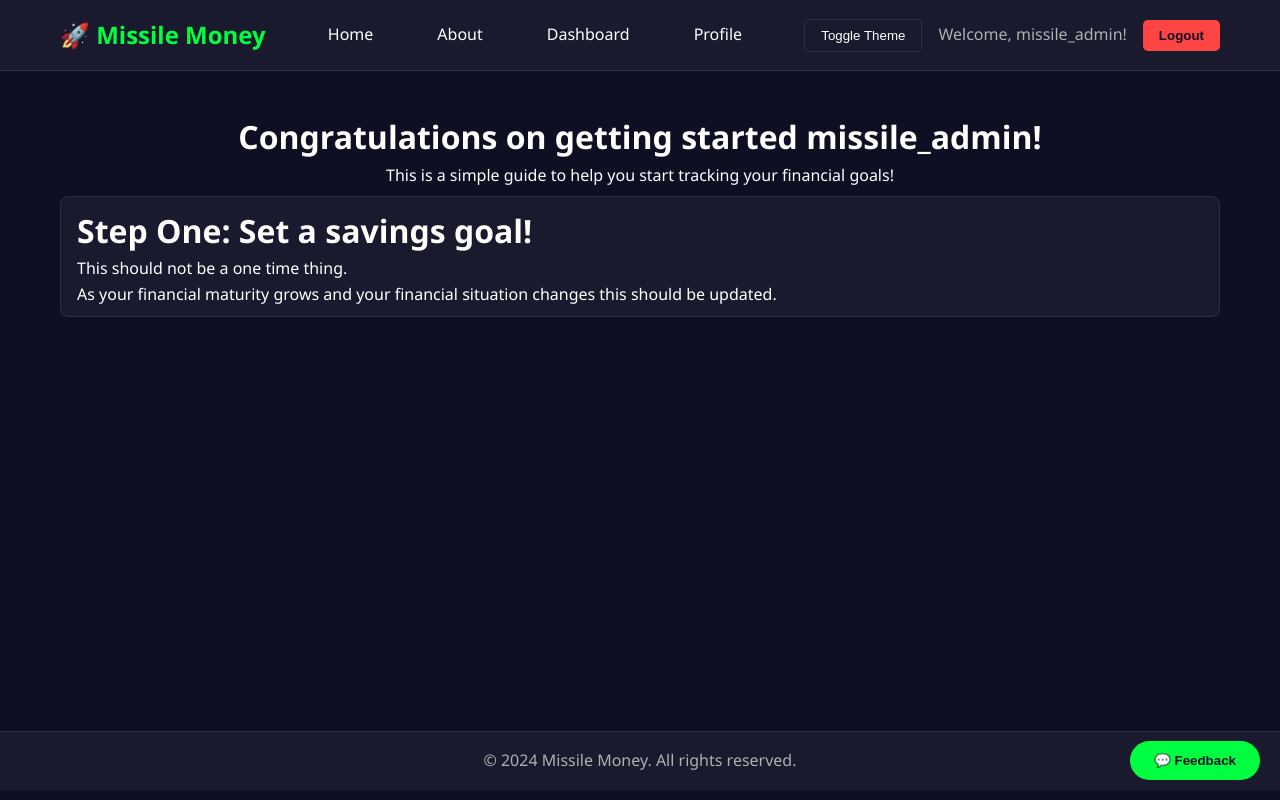
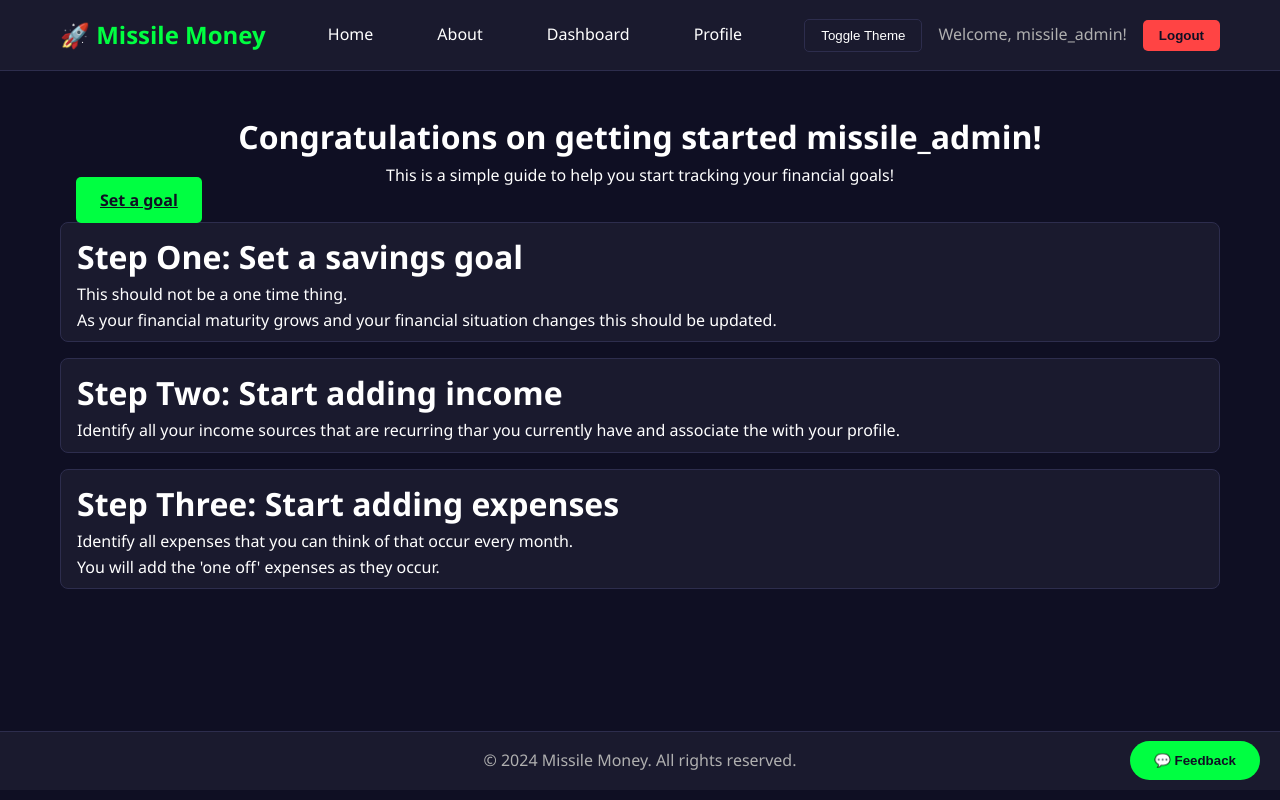
Before and after one commit to joe01001010/CS3300-missile-money, a Django app: page /getting-started/ in a window 1280 px wide. Run offline with Django 5.2, Linux system fonts and the light colour scheme; a user stored in the database is signed in.

Commit message:
Got the display for all 3 divs in a row working. Need to update the set goal page and add it in multiple places

```diff
--- a/missile_money/main/views.py
+++ b/missile_money/main/views.py
@@ -393,7 +393,16 @@ def send_payment(request):
 def start_guide(request):
     """
     This function takes a request as an argument
-    This function also sets the user to the request.user
     This function will direct the user to the getting started html page
     """
     return render(request, 'getting-started.html')
+
+
+@login_required
+def savings_goal(request):
+    """
+    This function takes a request as an argument
+    This function also sets the user to the request.user
+    This function will direct the user to the page to set a savings goal
+    """
+    return render(request, 'savings-goal.html')
--- a/missile_money/missile_money/urls.py
+++ b/missile_money/missile_money/urls.py
@@ -36,4 +36,5 @@ urlpatterns = [
     path('reports/', views.view_reports, name='view_reports'),
     path('send_payment/', views.send_payment, name='send_payment'),
     path('getting-started/', views.start_guide, name='start_guide'),
+    path('savings-goal/', views.savings_goal, name='savings_goal'),
 ]
--- a/missile_money/static/css/style.css
+++ b/missile_money/static/css/style.css
@@ -41,13 +41,13 @@
     box-shadow: 0 2px 8px rgba(0, 255, 65, 0.3);
 }
 
-.Row {
+.mm-row {
     display: table;
     width: 100%;
     table-layout: fixed;
     border-spacing: 10px;
 }
-.Column {
+
+.mm-column {
     display: table-cell;
-    background-color: red;
 }
--- a/missile_money/templates/base.html
+++ b/missile_money/templates/base.html
@@ -1,3 +1,6 @@
+{% load static %}
+<link rel="stylesheet" href="{% static 'css/style.css' %}">
+
 <!DOCTYPE html>
 <html lang="en" data-theme="dark">
 <head>
--- a/missile_money/templates/getting-started.html
+++ b/missile_money/templates/getting-started.html
@@ -7,13 +7,25 @@
 <div class="header" style="padding: 0.5rem 1rem;">
     <h1 style="text-align: center;">Congratulations on getting started {{ request.user }}!</h1>
     <p style="text-align: center;">This is a simple guide to help you start tracking your financial goals!</p>
+    <a href="{% url 'savings_goal' %}" class="btn" style="text-align: center;">Set a goal</a>
 </div>
 
 <div class="card" style="padding: 0.5rem 1rem;">
-    <h1>Step One: Set a savings goal!</h1>
+    <h1>Step One: Set a savings goal</h1>
     <p>This should not be a one time thing.</p>
     <p>As your financial maturity grows and your financial situation changes this should be updated.</p>
 </div>
 
+<div class="card" style="padding: 0.5rem 1rem;">
+    <h1>Step Two: Start adding income</h1>
+    <p>Identify all your income sources that are recurring thar you currently have and associate the with your profile.</p>
+</div>
+
+<div class="card" style="padding: 0.5rem 1rem;">
+    <h1>Step Three: Start adding expenses</h1>
+    <p>Identify all expenses that you can think of that occur every month.</p>
+    <p>You will add the 'one off' expenses as they occur.</p>
+</div>
+
 
 {% endblock %}
```
Also changed, not shown: missile_money/templates/registration/profile.html (+28 -13 lines), missile_money/templates/savings-goal.html (added, +7 -0 lines), missile_money/db.sqlite3.
